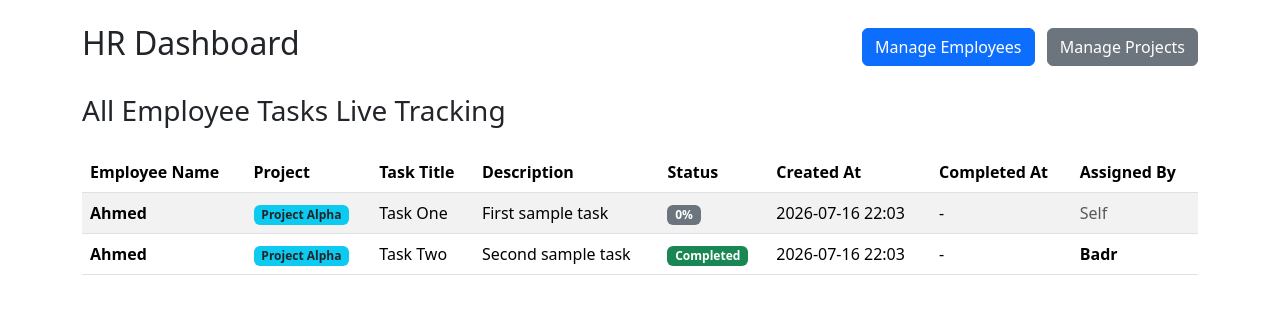
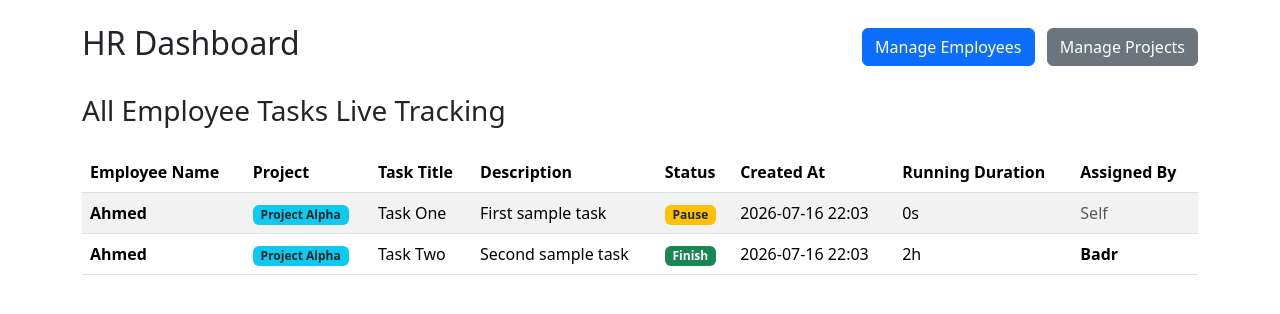
Before and after one commit to ahmadElsharawy/WorkPulse, a Flask app: page /hr in a window 1280 px wide. Shown: the part 56-370 px from the top of the page. Run offline with Flask 3, Linux system fonts and the light colour scheme; a user stored in the database is signed in; data comes from the database, SQL or seed files in the repository.

Commit message:
Implement task status selector (Running, Pause, Finish) and running duration tracking

```diff
--- a/app.py
+++ b/app.py
@@ -34,6 +34,69 @@ def datetimeformat(value):
         return value
     except Exception:
         return value
+
+@app.template_filter('format_duration')
+def format_duration(task):
+    try:
+        duration = task['running_duration']
+        if duration is None:
+            duration = 0
+    except Exception:
+        duration = 0
+
+    try:
+        status = task['status']
+        last_started_at = task['last_started_at']
+    except Exception:
+        status = None
+        last_started_at = None
+
+    if status == 'Running' and last_started_at:
+        try:
+            started_dt = datetime.fromisoformat(last_started_at)
+            elapsed = (datetime.utcnow() - started_dt).total_seconds()
+            duration += max(0, int(elapsed))
+        except Exception:
+            pass
+
+    hours = duration // 3600
+    minutes = (duration % 3600) // 60
+    seconds = duration % 60
+
+    parts = []
+    if hours > 0:
+        parts.append(f"{hours}h")
+    if minutes > 0:
+        parts.append(f"{minutes}m")
+    if seconds > 0 or not parts:
+        parts.append(f"{seconds}s")
+
+    return " ".join(parts)
+
+@app.template_filter('total_seconds')
+def total_seconds(task):
+    try:
+        duration = task['running_duration']
+        if duration is None:
+            duration = 0
+    except Exception:
+        duration = 0
+
+    try:
+        status = task['status']
+        last_started_at = task['last_started_at']
+    except Exception:
+        status = None
+        last_started_at = None
+
+    if status == 'Running' and last_started_at:
+        try:
+            started_dt = datetime.fromisoformat(last_started_at)
+            elapsed = (datetime.utcnow() - started_dt).total_seconds()
+            duration += max(0, int(elapsed))
+        except Exception:
+            pass
+    return duration
 
 # ---------- Database helpers ----------
 
@@ -92,7 +155,8 @@ def init_db():
             description TEXT,
             status TEXT NOT NULL,
             created_at TEXT NOT NULL,
-            completed_at TEXT,
+            running_duration INTEGER DEFAULT 0,
+            last_started_at TEXT,
             creator_id INTEGER NOT NULL,
             FOREIGN KEY(employee_id) REFERENCES users(id),
             FOREIGN KEY(creator_id) REFERENCES users(id),
@@ -132,10 +196,10 @@ def seed_data():
         db.execute('INSERT INTO employee_managers (employee_id, manager_id) VALUES (?,?)', (ahmed['id'], badr['id']))
 
         now = datetime.utcnow().strftime('%Y-%m-%d %H:%M')
-        db.execute('INSERT INTO tasks (employee_id, project_id, title, description, status, created_at, creator_id) VALUES (?,?,?,?,?,?,?)',
-                   (ahmed['id'], proj_a['id'] if proj_a else None, 'Task One', 'First sample task', '0%', now, ahmed['id']))
-        db.execute('INSERT INTO tasks (employee_id, project_id, title, description, status, created_at, creator_id) VALUES (?,?,?,?,?,?,?)',
-                   (ahmed['id'], proj_a['id'] if proj_a else None, 'Task Two', 'Second sample task', 'Completed', now, badr['id']))
+        db.execute('INSERT INTO tasks (employee_id, project_id, title, description, status, created_at, running_duration, creator_id) VALUES (?,?,?,?,?,?,?,?)',
+                   (ahmed['id'], proj_a['id'] if proj_a else None, 'Task One', 'First sample task', 'Pause', now, 0, ahmed['id']))
+        db.execute('INSERT INTO tasks (employee_id, project_id, title, description, status, created_at, running_duration, creator_id) VALUES (?,?,?,?,?,?,?,?)',
+                   (ahmed['id'], proj_a['id'] if proj_a else None, 'Task Two', 'Second sample task', 'Finish', now, 7200, badr['id']))
 
     db.commit()
 
@@ -449,8 +513,8 @@ def add_task():
         description = request.form.get('description', '')
         project_id = int(request.form['project_id'])
         now = datetime.utcnow().strftime('%Y-%m-%d %H:%M')
-        db.execute('INSERT INTO tasks (employee_id, project_id, title, description, status, created_at, creator_id) VALUES (?,?,?,?,?,?,?)',
-                   (current_user.id, project_id, title, description, '0%', now, current_user.id))
+        db.execute('INSERT INTO tasks (employee_id, project_id, title, description, status, created_at, running_duration, creator_id) VALUES (?,?,?,?,?,?,?,?)',
+                   (current_user.id, project_id, title, description, 'Pause', now, 0, current_user.id))
         db.commit()
         flash('Task added.', 'success')
         return redirect(url_for('employee_dashboard'))
@@ -474,18 +538,33 @@ def edit_task(task_id):
         description = request.form['description']
         new_status = request.form['status']
         project_id = int(request.form['project_id'])
+
         old_status = task['status']
+        old_running_duration = task['running_duration'] or 0
+        old_last_started_at = task['last_started_at']
 
-        if new_status == 'Completed' and old_status != 'Completed':
-            completed_at = datetime.utcnow().strftime('%Y-%m-%d %H:%M')
-            db.execute('UPDATE tasks SET title = ?, description = ?, status = ?, completed_at = ?, project_id = ? WHERE id = ?',
-                       (title, description, new_status, completed_at, project_id, task_id))
-        elif new_status != 'Completed' and old_status == 'Completed':
-            db.execute('UPDATE tasks SET title = ?, description = ?, status = ?, completed_at = NULL, project_id = ? WHERE id = ?',
-                       (title, description, new_status, project_id, task_id))
-        else:
-            db.execute('UPDATE tasks SET title = ?, description = ?, status = ?, project_id = ? WHERE id = ?',
-                       (title, description, new_status, project_id, task_id))
+        new_running_duration = old_running_duration
+        new_last_started_at = old_last_started_at
+        now_utc = datetime.utcnow()
+
+        # Status change logic
+        if old_status == 'Running' and new_status != 'Running':
+            if old_last_started_at:
+                try:
+                    started_dt = datetime.fromisoformat(old_last_started_at)
+                    elapsed = (now_utc - started_dt).total_seconds()
+                    new_running_duration = old_running_duration + max(0, int(elapsed))
+                except Exception:
+                    pass
+            new_last_started_at = None
+        elif old_status != 'Running' and new_status == 'Running':
+            new_last_started_at = now_utc.isoformat()
+
+        db.execute('''
+            UPDATE tasks
+            SET title = ?, description = ?, status = ?, running_duration = ?, last_started_at = ?, project_id = ?
+            WHERE id = ? AND employee_id = ?
+        ''', (title, description, new_status, new_running_duration, new_last_started_at, project_id, task_id, current_user.id))
         db.commit()
         flash('Task updated.', 'success')
         return redirect(url_for('employee_dashboard'))
@@ -497,21 +576,39 @@ def edit_task(task_id):
 @role_required('Employee')
 def update_task_status(task_id):
     db = get_db()
-    task = db.execute('SELECT creator_id, status FROM tasks WHERE id = ? AND employee_id = ?', (task_id, current_user.id)).fetchone()
+    task = db.execute('SELECT status, running_duration, last_started_at FROM tasks WHERE id = ? AND employee_id = ?', (task_id, current_user.id)).fetchone()
     if not task:
         flash('Task not found.', 'danger')
         return redirect(url_for('employee_dashboard'))
     new_status = request.form.get('status')
-    valid_statuses = [f"{i}%" for i in range(0, 100, 10)] + ['Completed']
+    valid_statuses = ['Running', 'Pause', 'Finish']
     if new_status in valid_statuses:
         old_status = task['status']
-        if new_status == 'Completed' and old_status != 'Completed':
-            completed_at = datetime.utcnow().strftime('%Y-%m-%d %H:%M')
-            db.execute('UPDATE tasks SET status = ?, completed_at = ? WHERE id = ?', (new_status, completed_at, task_id))
-        elif new_status != 'Completed' and old_status == 'Completed':
-            db.execute('UPDATE tasks SET status = ?, completed_at = NULL WHERE id = ?', (new_status, task_id))
-        else:
-            db.execute('UPDATE tasks SET status = ? WHERE id = ?', (new_status, task_id))
+        old_running_duration = task['running_duration'] or 0
+        old_last_started_at = task['last_started_at']
+
+        new_running_duration = old_running_duration
+        new_last_started_at = old_last_started_at
+        now_utc = datetime.utcnow()
+
+        # Status change logic
+        if old_status == 'Running' and new_status != 'Running':
+            if old_last_started_at:
+                try:
+                    started_dt = datetime.fromisoformat(old_last_started_at)
+                    elapsed = (now_utc - started_dt).total_seconds()
+                    new_running_duration = old_running_duration + max(0, int(elapsed))
+                except Exception:
+                    pass
+            new_last_started_at = None
+        elif old_status != 'Running' and new_status == 'Running':
+            new_last_started_at = now_utc.isoformat()
+
+        db.execute('''
+            UPDATE tasks
+            SET status = ?, running_duration = ?, last_started_at = ?
+            WHERE id = ? AND employee_id = ?
+        ''', (new_status, new_running_duration, new_last_started_at, task_id, current_user.id))
         db.commit()
         flash('Task status updated.', 'success')
     else:
@@ -567,8 +664,8 @@ def add_subordinate_task(sub_id):
         description = request.form.get('description', '')
         project_id = int(request.form['project_id'])
         now = datetime.utcnow().strftime('%Y-%m-%d %H:%M')
-        db.execute('INSERT INTO tasks (employee_id, project_id, title, description, status, created_at, creator_id) VALUES (?,?,?,?,?,?,?)',
-                   (sub_id, project_id, title, description, '0%', now, current_user.id))
+        db.execute('INSERT INTO tasks (employee_id, project_id, title, description, status, created_at, running_duration, creator_id) VALUES (?,?,?,?,?,?,?,?)',
+                   (sub_id, project_id, title, description, 'Pause', now, 0, current_user.id))
         db.commit()
         flash('Task assigned to employee.', 'success')
         return redirect(url_for('view_subordinate_tasks', sub_id=sub_id))
--- a/templates/hr.html
+++ b/templates/hr.html
@@ -22,7 +22,7 @@
           <th>Description</th>
           <th>Status</th>
           <th>Created At</th>
-          <th>Completed At</th>
+          <th>Running Duration</th>
           <th>Assigned By</th>
         </tr>
       </thead>
@@ -40,14 +40,20 @@
           <td>{{ task.title }}</td>
           <td>{{ task.description }}</td>
           <td>
-            {% if task.status == 'Completed' %}
-              <span class='badge bg-success'>Completed</span>
+            {% if task.status == 'Running' %}
+              <span class='badge bg-primary'><span class="spinner-grow spinner-grow-sm me-1" role="status" aria-hidden="true" style="width: 0.5rem; height: 0.5rem; vertical-align: middle;"></span>Running</span>
+            {% elif task.status == 'Pause' %}
+              <span class='badge bg-warning text-dark'>Pause</span>
+            {% elif task.status == 'Finish' %}
+              <span class='badge bg-success'>Finish</span>
             {% else %}
               <span class='badge bg-secondary'>{{ task.status }}</span>
             {% endif %}
           </td>
           <td>{{ task.created_at|datetimeformat }}</td>
-          <td>{{ task.completed_at|datetimeformat if task.completed_at else '-' }}</td>
+          <td>
+            <span class="duration-display" data-task-id="{{ task.id }}" data-status="{{ task.status }}" data-last-started="{{ task.last_started_at or '' }}" data-accumulated="{{ task|total_seconds }}">{{ task|format_duration }}</span>
+          </td>
           <td>
             {% if task.creator_id == task.employee_id %}
               <span class='text-muted'>Self</span>
@@ -65,4 +71,39 @@
 <hr class='my-5'>
 <p class='text-muted text-center'>No tasks found in the system.</p>
 {% endif %}
+
+<script>
+document.addEventListener("DOMContentLoaded", function() {
+    function updateTimers() {
+        const now = new Date();
+        document.querySelectorAll(".duration-display").forEach(function(el) {
+            const status = el.getAttribute("data-status");
+            if (status !== "Running") return;
+
+            const lastStartedStr = el.getAttribute("data-last-started");
+            if (!lastStartedStr) return;
+
+            const lastStarted = new Date(lastStartedStr + "Z");
+            const accumulated = parseInt(el.getAttribute("data-accumulated") || "0", 10);
+
+            const elapsedSeconds = Math.max(0, Math.floor((now - lastStarted) / 1000));
+            const totalSeconds = accumulated + elapsedSeconds;
+
+            const hours = Math.floor(totalSeconds / 3600);
+            const minutes = Math.floor((totalSeconds % 3600) / 60);
+            const seconds = totalSeconds % 60;
+
+            let formatted = "";
+            if (hours > 0) formatted += hours + "h ";
+            if (minutes > 0) formatted += minutes + "m ";
+            formatted += seconds + "s";
+
+            el.textContent = formatted;
+        });
+    }
+
+    setInterval(updateTimers, 1000);
+    updateTimers();
+});
+</script>
 {% endblock %}
```
Also changed, not shown: templates/edit_task.html (+3 -5 lines), templates/employee.html (+50 -20 lines), templates/subordinate_tasks.html (+45 -2 lines).
